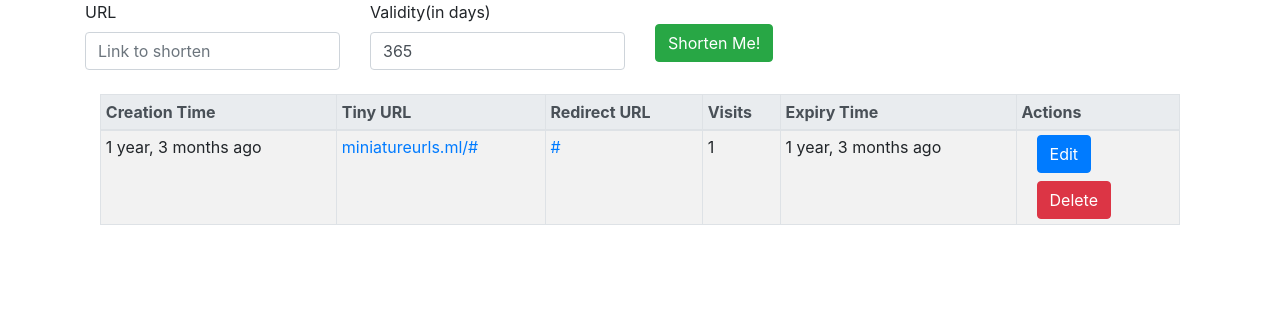
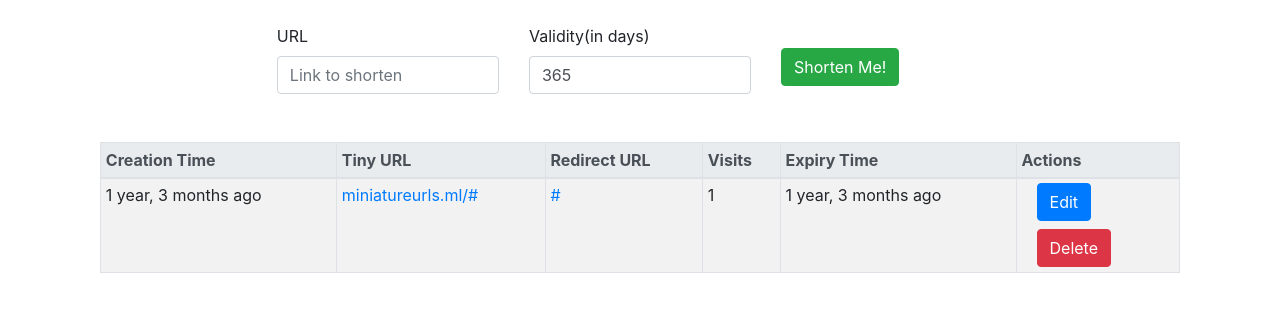
Before and after one commit to avaakash/MiniatureURLs, a Django app: page / in a window 1280 px wide. Shown: the part 56-368 px from the top of the page. Run offline with Django 3.2, Linux system fonts and the light colour scheme; a user stored in the database is signed in; tables that the repository leaves empty hold one stand-in row (values such as "Sample post"); some libraries are stand-ins or nearby versions.

Commit message:
small frontend improvment

```diff
--- a/templates/dashboard.html
+++ b/templates/dashboard.html
@@ -25,26 +25,25 @@
         </nav>
 
         <div class='container'>
-
-
+            <div class='row justify-content-center mt-4'>
                 <div id='shorten-url-form' class='mb-4 form-group'>
                     <form method='POST' id='short-url-form' action="{% url 'core:new_url' %}">
                         <div class='row align-items-right mb-4'>
-                        <div class='col-sm-3'>
+                            <div class='col-sm-4'>
                                 <label for='r'>URL</label>
                                 <input type='text' class='form-control' id='r' name='redirect_url' placeholder='Link to shorten'>
                             </div>
-                        <div class='col-sm-3'>
+                            <div class='col-sm-4'>
                                 <label for='ex'>Validity(in days)</label>
                                 <input type='number' class='form-control' id='ex' name='expiry_time' placeholder='Link Validity in days' value=365>
                             </div>
-                        <div class='col-sm-3 mt-4'>
+                            <div class='col-sm-4 mt-4'>
                                 <button type='button' id='submit-button' class='btn btn-success'>Shorten Me!</button>
                             </div>
                         </div>
                     </form>
                 </div>
-
+            </div>
             <div class="container-fluid">
                 <table class="table table-striped table-bordered table-sm">
                     <thead class="thead-light">
```
Lines whose indentation alone changed are shown as unchanged.
